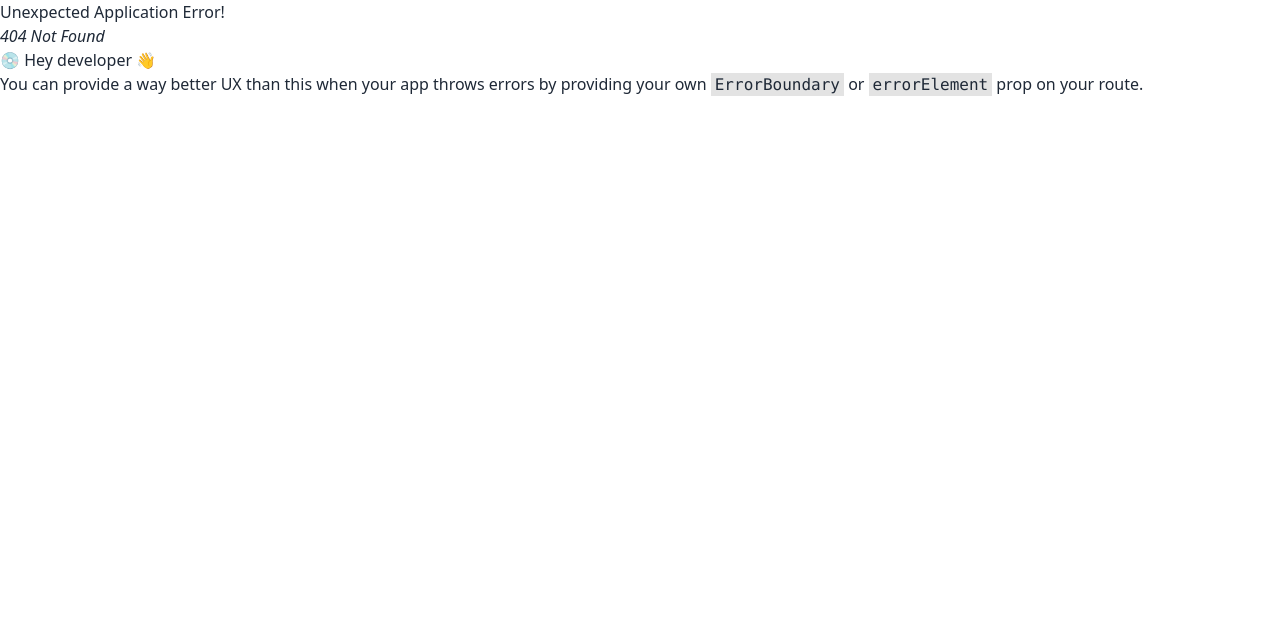
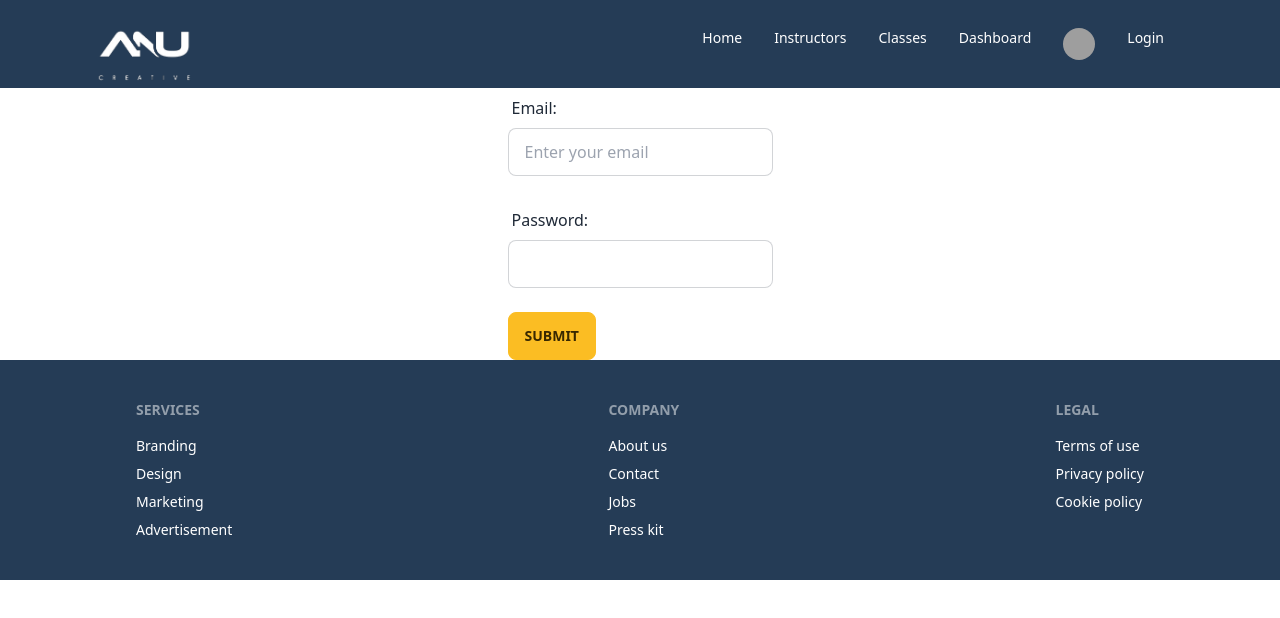
Before and after one commit to Anuwar-Hosain/anuDesign-LMS-client, a React (Vite) app: page /login in a window 1280 px wide. Before the commit this address had no page. Shown: the top 618 px of the page. Built offline with nearby package versions, Linux system fonts and the light colour scheme; grey boxes are pictures that could not be loaded.

Commit message:
footer and navbar and login route added

```diff
--- a/index.html
+++ b/index.html
@@ -1,5 +1,5 @@
 <!DOCTYPE html>
-<html lang="en">
+<html lang="en" data-theme="light">
   <head>
     <meta charset="UTF-8" />
     <link rel="icon" type="image/svg+xml" href="/vector.png" />
--- a/package.json
+++ b/package.json
@@ -14,6 +14,7 @@
     "match-sorter": "^6.3.1",
     "react": "^18.2.0",
     "react-dom": "^18.2.0",
+    "react-hook-form": "^7.44.3",
     "react-icons": "^4.9.0",
     "react-router-dom": "^6.12.0",
     "sort-by": "^1.2.0"
--- a/src/index.css
+++ b/src/index.css
@@ -12,3 +12,7 @@
 .secondary-color {
   color: #253c56;
 }
+.hover:hover {
+  background-color: #fbc102 !important;
+  color: #ffffff !important;
+}
--- a/src/pages/Footer/Footer.jsx
+++ b/src/pages/Footer/Footer.jsx
@@ -1,8 +1,29 @@
 const Footer = () => {
   return (
-    <>
-      <h1>This is a Footer</h1>
-    </>
+    <section className="bg-[#253c56]">
+      <footer className="footer justify-between p-10 size text-white">
+        <div>
+          <span className="footer-title">Services</span>
+          <a className="link link-hover">Branding</a>
+          <a className="link link-hover">Design</a>
+          <a className="link link-hover">Marketing</a>
+          <a className="link link-hover">Advertisement</a>
+        </div>
+        <div>
+          <span className="footer-title">Company</span>
+          <a className="link link-hover">About us</a>
+          <a className="link link-hover">Contact</a>
+          <a className="link link-hover">Jobs</a>
+          <a className="link link-hover">Press kit</a>
+        </div>
+        <div>
+          <span className="footer-title">Legal</span>
+          <a className="link link-hover">Terms of use</a>
+          <a className="link link-hover">Privacy policy</a>
+          <a className="link link-hover">Cookie policy</a>
+        </div>
+      </footer>
+    </section>
   );
 };
 
--- /dev/null
+++ b/src/pages/Home/Home/Home.jsx
@@ -0,0 +1,9 @@
+const Home = () => {
+  return (
+    <div>
+      <h1>This is home</h1>
+    </div>
+  );
+};
+
+export default Home;
--- /dev/null
+++ b/src/pages/Login/Login.jsx
@@ -0,0 +1,51 @@
+import { useForm } from "react-hook-form";
+
+const Login = () => {
+  const {
+    register,
+    handleSubmit,
+    reset,
+    formState: { errors },
+  } = useForm();
+  const onSubmit = (data) => {
+    console.log(data);
+    reset();
+  };
+  return (
+    <>
+      <div className="flex justify-center w-full">
+        <form onSubmit={handleSubmit(onSubmit)} className="">
+          {/* register your input into the hook by invoking the "register" function */}
+          <label className="label">Email:</label>
+          <input
+            placeholder="Enter your email"
+            {...register("example", { required: true })}
+            className="input input-bordered w-full max-w-xs"
+          />
+          <br />
+          {errors.exampleRequired && (
+            <span className="text-red-500">This field is required</span>
+          )}
+          <br />
+
+          {/* include validation with required or other standard HTML validation rules */}
+          <label className="label">Password:</label>
+          <input
+            {...register("exampleRequired", { required: true })}
+            className="input input-bordered w-full max-w-xs"
+          />
+          <br />
+          {errors.exampleRequired && (
+            <span className="text-red-500">This field is required</span>
+          )}
+          <br />
+          {/* errors will return when field validation fails  */}
+
+          <input className="btn btn-warning" type="submit" />
+        </form>
+      </div>
+    </>
+  );
+};
+
+export default Login;
--- a/src/pages/Navbar/Navbar.jsx
+++ b/src/pages/Navbar/Navbar.jsx
@@ -4,17 +4,25 @@ const Navbar = () => {
   const navOptions = (
     <>
       <li>
-        <Link to="/">Home</Link>
+        <Link className="hover" to="/">
+          Home
+        </Link>
       </li>
       <li>
-        <Link to="/">Instructors</Link>
+        <Link className="hover" to="/">
+          Instructors
+        </Link>
       </li>
       <li>
-        <Link to="/">Classes</Link>
+        <Link className="hover" to="/">
+          Classes
+        </Link>
       </li>
       {/* ToDO: user login thakle dashboard show korbe */}
       <li>
-        <Link to="/">Dashboard</Link>
+        <Link className="hover" to="/">
+          Dashboard
+        </Link>
       </li>
       {/* ToDO: user login thakle profile deshate hobe */}
       <li>
@@ -28,13 +36,15 @@ const Navbar = () => {
       </li>
       {/* ToDO: user login na thakle login dekhate hobe */}
       <li>
-        <Link to="/">Login</Link>
+        <Link className="hover" to="/login">
+          Login
+        </Link>
       </li>
     </>
   );
   return (
     <>
-      <section className="">
+      <section className="bg-[#253c56]">
         <div className="flex justify-between items-center size text-white">
           <div className="navbar-start ">
             <div className="dropdown">
@@ -66,7 +76,7 @@ const Navbar = () => {
             </Link>
           </div>
           <div className="navbar-center hidden lg:flex">
-            <ul className="menu menu-horizontal px-1">{navOptions}</ul>
+            <ul className="menu menu-horizontal px-1 ">{navOptions}</ul>
           </div>
         </div>
       </section>
```
Also changed, not shown: src/Routes/Routes.jsx (+12 -0 lines), 1 other file (tests, documents, lock files or other folders).
